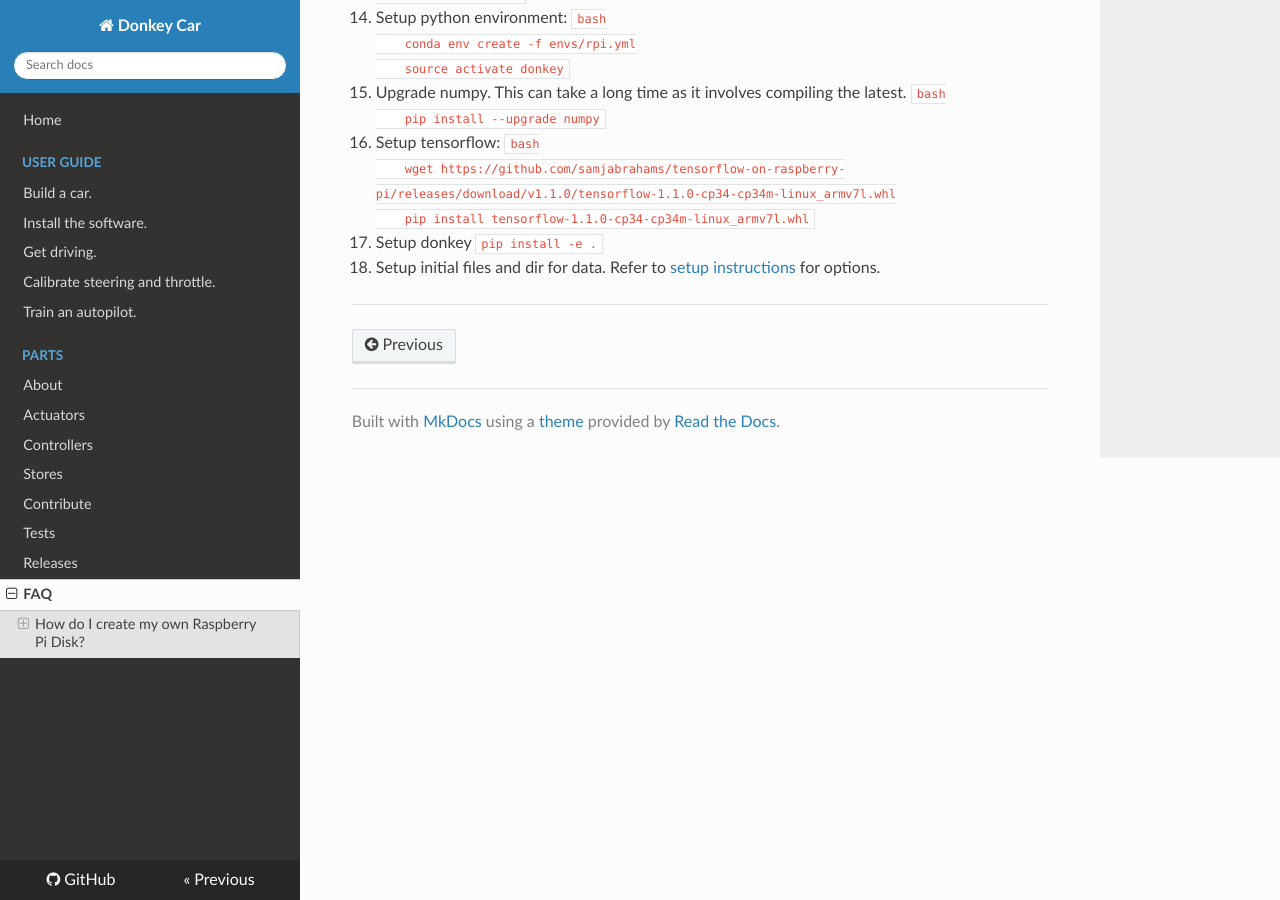
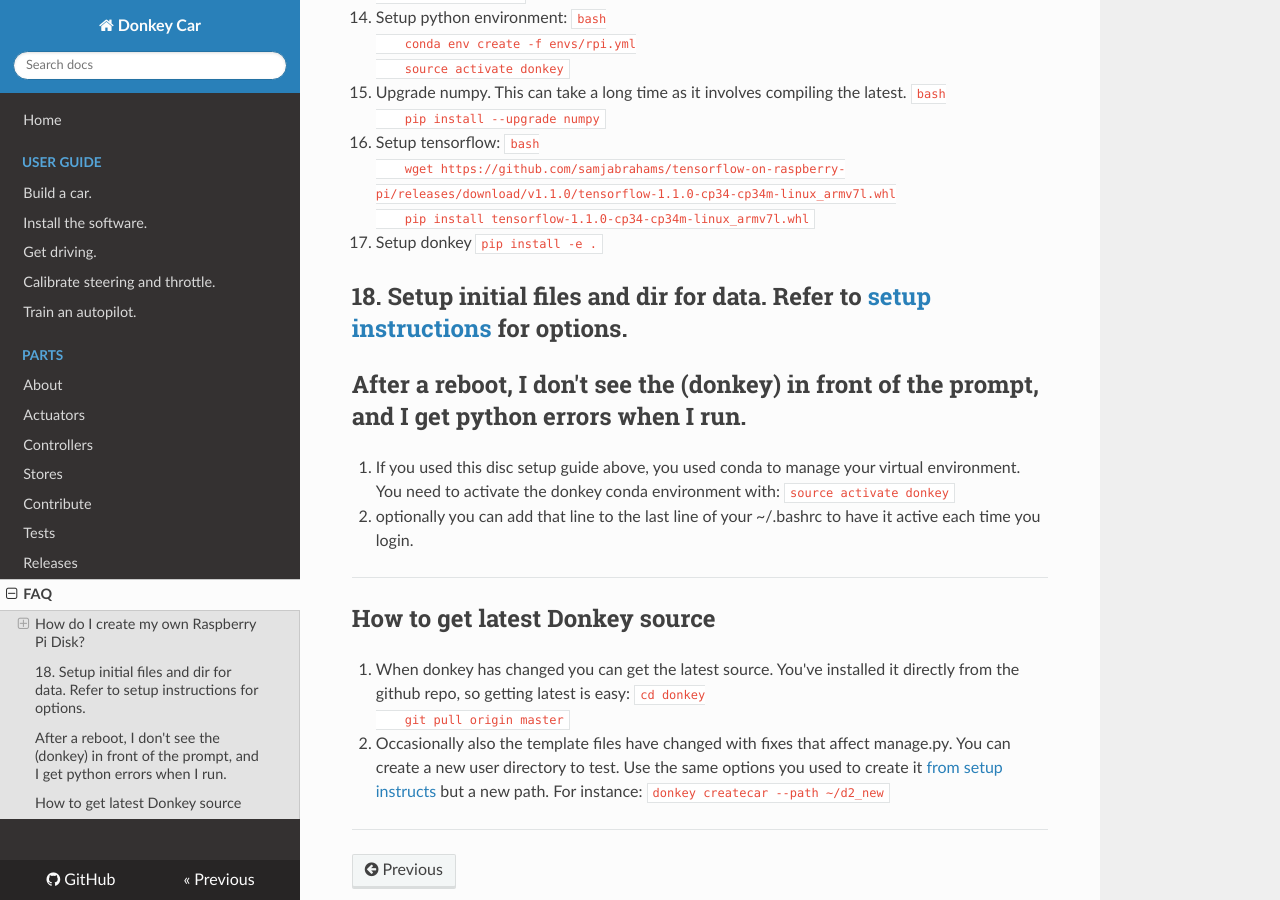
Before and after one commit to autorope/donkeycar, an MkDocs documentation site: the page built from docs/faq.md, in a window 1280 px wide and 900 px high, scrolled down 1168 px. Built offline with MkDocs 1.6.1, drawn with Linux system fonts in a browser that asks for light colours; nearby versions of some CDN libraries; old or Windows-style settings are respelled for this version of MkDocs.

Commit message:
more detail in faq

````diff
--- a/docs/faq.md
+++ b/docs/faq.md
@@ -73,5 +73,25 @@
     ```
 
 18. Setup initial files and dir for data. Refer to [setup instructions](guide/install_software.md) for options.
+---
+## After a reboot, I don't see the (donkey) in front of the prompt, and I get python errors when I run.
+1. If you used this disc setup guide above, you used conda to manage your virtual environment. You need to activate the donkey conda environment with:
+    ```
+    source activate donkey
+    ```
+2. optionally you can add that line to the last line of your ~/.bashrc to have it active each time you login.
+
+----
+## How to get latest Donkey source
+1. When donkey has changed you can get the latest source. You've installed it directly from the github repo, so getting latest is easy:
+     ```
+    cd donkey
+    git pull origin master
+    ```
+
+2. Occasionally also the template files have changed with fixes that affect manage.py. You can create a new user directory to test. Use the same options you used to create it [from setup instructs](guide/install_software.md) but a new path. For instance:
+    ```
+    donkey createcar --path ~/d2_new
+    ```
 
 ---
````
